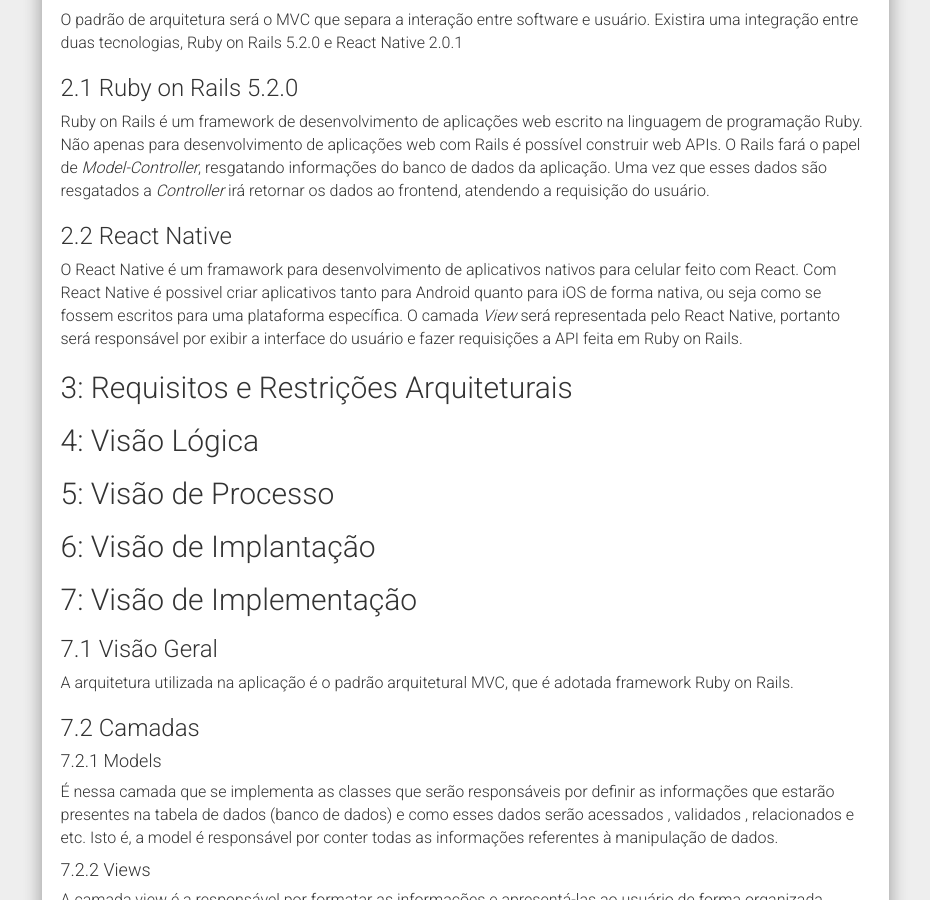
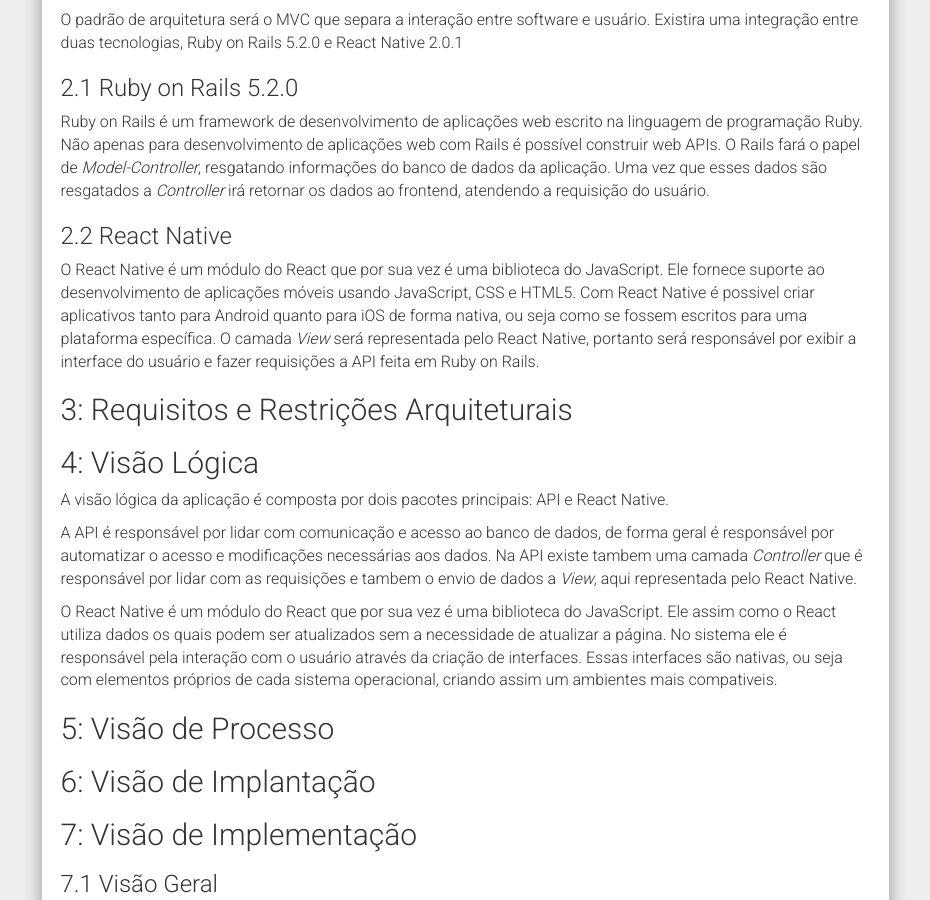
Before and after one commit to fga-eps-mds/2018.2-IndicaAi, a Jekyll site: the page built from docs/ARCHITECTURE_DOCUMENT.md, in a window 1280 px wide and 900 px high, scrolled down 1345 px. Shown: the whole window, without its empty margins (321-1251 px from the left). Built offline with Jekyll 4.4.1, drawn with Linux system fonts in a browser that asks for light colours; nearby versions of some CDN libraries; our own code applies the rules of GitHub Pages for plain Markdown files.

Commit message:
#9 - Adding Visão Lógica to Documento de Visão

```diff
--- a/docs/ARCHITECTURE_DOCUMENT.md
+++ b/docs/ARCHITECTURE_DOCUMENT.md
@@ -55,11 +55,16 @@ O RecomendaFGA será um módulo do aplicativo FGA app, este módulo será respon
   Ruby on Rails é um framework de desenvolvimento de aplicações web escrito na linguagem de programação Ruby. Não apenas para desenvolvimento de aplicações web com Rails é possível construir web APIs. O Rails fará o papel de *Model-Controller*, resgatando informações do banco de dados da aplicação. Uma vez que esses dados são resgatados a *Controller* irá retornar os dados ao frontend, atendendo a requisição do usuário.
 
 ### 2.2 React Native
-  O React Native é um framawork para desenvolvimento de aplicativos nativos para celular feito com React. Com React Native é possivel criar aplicativos tanto para Android quanto para iOS de forma nativa, ou seja como se fossem escritos para uma plataforma específica. O camada *View* será representada pelo React Native, portanto será responsável por exibir a interface do usuário e fazer requisições a API feita em Ruby on Rails.
+  O React Native é um módulo do React que por sua vez é uma biblioteca do JavaScript. Ele fornece suporte ao desenvolvimento de aplicações móveis usando JavaScript, CSS e HTML5. Com React Native é possivel criar aplicativos tanto para Android quanto para iOS de forma nativa, ou seja como se fossem escritos para uma plataforma específica. O camada *View* será representada pelo React Native, portanto será responsável por exibir a interface do usuário e fazer requisições a API feita em Ruby on Rails.
 
 ## 3:  Requisitos e Restrições Arquiteturais
 
 ## 4:   Visão Lógica
+  A visão lógica da aplicação é composta por dois pacotes principais: API e React Native.
+
+  A API é responsável por lidar com comunicação e acesso ao banco de dados, de forma geral é responsável por automatizar o acesso e modificações necessárias aos dados. Na API existe tambem uma camada *Controller* que é responsável por lidar com as requisições e tambem o envio de dados a *View*, aqui representada pelo React Native.
+
+  O React Native é um módulo do React que por sua vez é uma biblioteca do JavaScript. Ele assim como o React utiliza dados os quais podem ser atualizados sem a necessidade de atualizar a página. No sistema ele é responsável pela interação com o usuário através da criação de interfaces. Essas interfaces são nativas, ou seja com elementos próprios de cada sistema operacional, criando assim um ambientes mais compativeis.
 
 ## 5:   Visão de Processo
 
```
